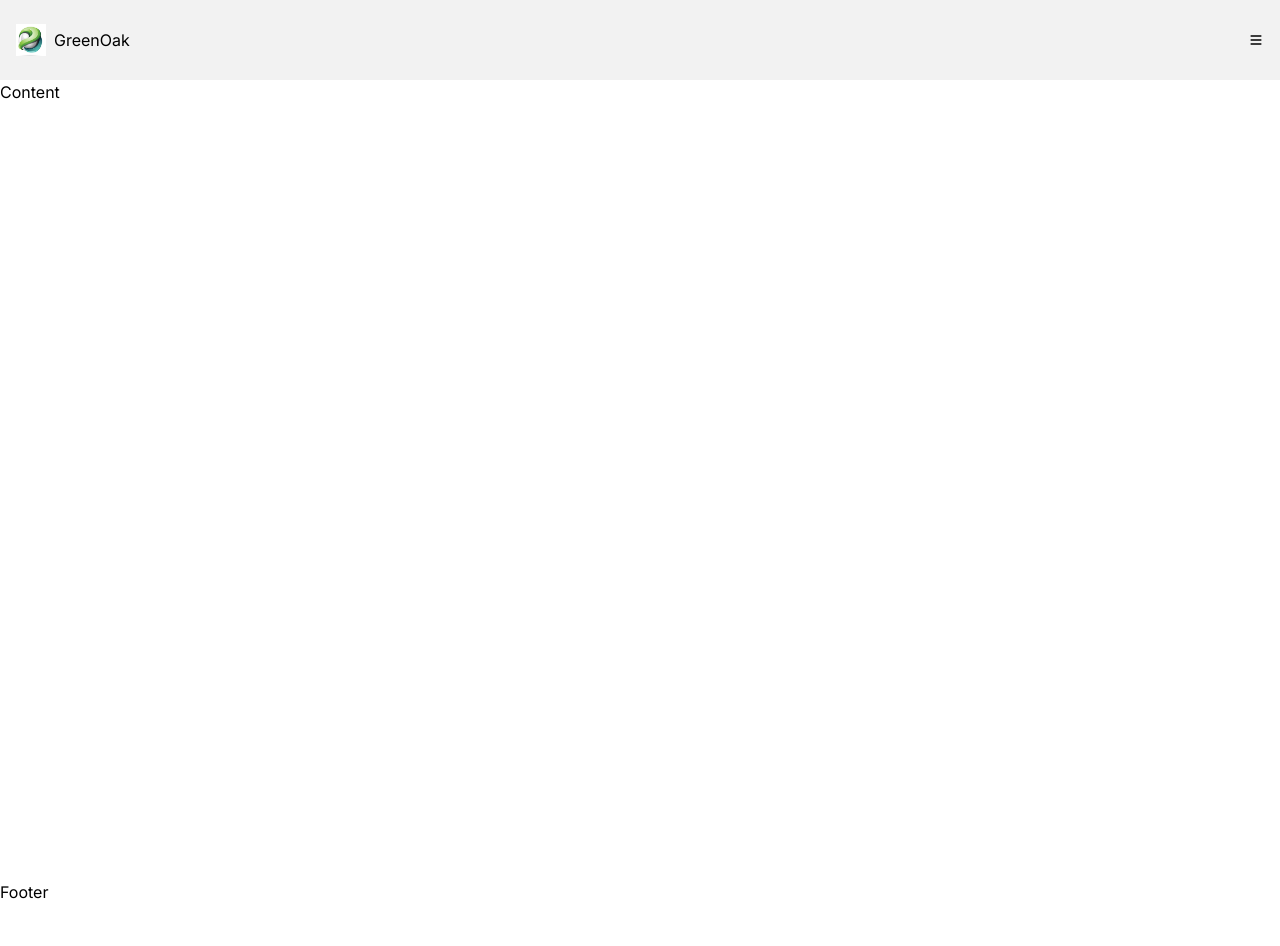
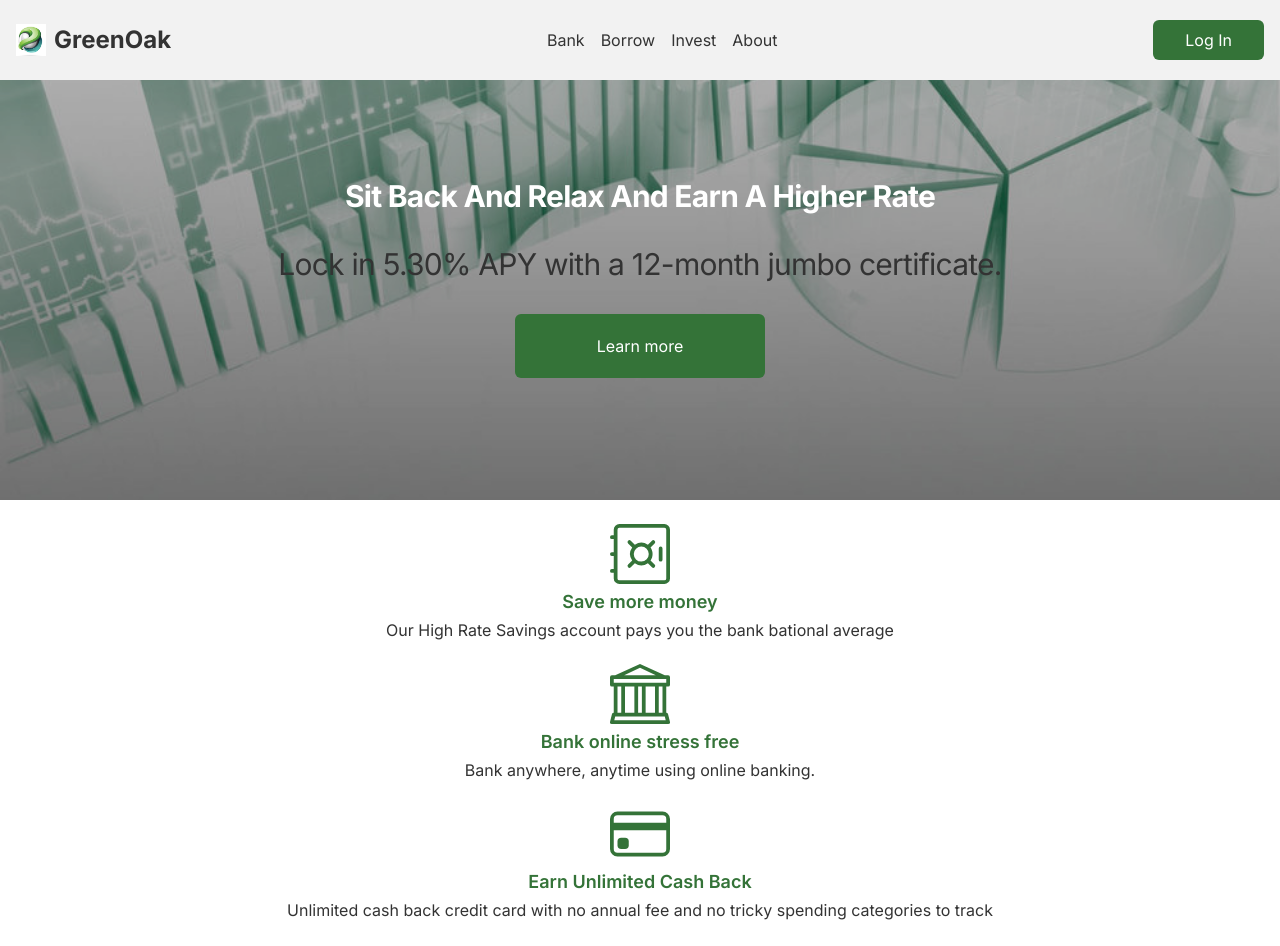
Before and after one commit to vulpes231/green-oak-client, a React (Vite) app: page / in a window 1280 px wide. Shown: the top 946 px of the page. Before the commit the page ends 904 px from the top, so only its background shows below. Built offline with nearby package versions, Linux system fonts and the light colour scheme.

Commit message:
feat-hero section

```diff
--- /dev/null
+++ b/src/components/Article.jsx
@@ -0,0 +1,13 @@
+import React from "react";
+
+const Article = ({ icon, title, paragraph }) => {
+  return (
+    <article className="flex flex-col items-center gap-1 text-center">
+      {icon}
+      <h3 className="text-[#347338] text-lg font-semibold">{title}</h3>
+      <p className="leading-5 text-[#333]">{paragraph}</p>
+    </article>
+  );
+};
+
+export default Article;
--- /dev/null
+++ b/src/components/Button.jsx
@@ -0,0 +1,11 @@
+import React from "react";
+
+const Button = ({ title, onClick, className }) => {
+  return (
+    <button onClick={onClick} className={className}>
+      {title}
+    </button>
+  );
+};
+
+export default Button;
--- a/src/components/Content.jsx
+++ b/src/components/Content.jsx
@@ -1,8 +1,15 @@
 import React from "react";
 import WithStyles from "../hoc/WithStyles";
+import Hero from "./Hero";
+import Slider from "./Slider";
 
 const Content = () => {
-  return <main className="mt-[80px]">Content</main>;
+  return (
+    <main className="mt-[80px] w-full">
+      <Hero />
+      <Slider />
+    </main>
+  );
 };
 
 export default WithStyles(Content);
--- a/src/components/Header.jsx
+++ b/src/components/Header.jsx
@@ -4,6 +4,7 @@ import { HiMenu, HiMenuAlt1 } from "react-icons/hi";
 import { navLinks } from "../constants";
 
 import { motion } from "framer-motion";
+import Button from "./Button";
 
 const Header = () => {
   const [toggle, setToggle] = useState(false);
@@ -26,28 +27,39 @@ const Header = () => {
 
   return (
     <header
-      className={`fixed top-0 w-full h-[80px] p-4 bg-[#F2F2F2] grid content-center z-1`}
+      className={`fixed top-0 w-full h-[80px] p-4 bg-[#F2F2F2] grid content-center z-50 text-[#333]`}
     >
       <nav className="flex justify-between items-center">
         {/* logo */}
         <span className="flex justify-between items-center gap-2">
           <img src={logo} alt="" width={30} />
-          <h1>GreenOak</h1>
+          <h1 className="text-2xl font-bold">GreenOak</h1>
         </span>
 
         {/* monbile links */}
         <motion.ul
           className={
             toggle
-              ? "flex flex-col bg-[#F2F2F2] absolute top-[80px] left-0 w-full items-center gap-4 pb-10"
+              ? "flex flex-col justify-center bg-[#F2F2F2] absolute top-[80px] left-0 w-full min-h-screen items-center gap-4 pb-24 font-semibold hover:text-[#347338]"
               : "hidden"
           }
         >
           {links}
         </motion.ul>
 
+        {/* desktop links */}
+        <motion.ul className="hidden md:flex gap-4">{links}</motion.ul>
+
+        {/* join button */}
+        {!toggle && (
+          <Button
+            title="Log In"
+            className="bg-[#347338] px-8 py-2 text-[#fff] rounded-md"
+          />
+        )}
+
         {/* menu button */}
-        <span onClick={handleToggle}>
+        <span onClick={handleToggle} className="sm:hidden text-2xl font-bold">
           {!toggle ? <HiMenu /> : <HiMenuAlt1 />}
         </span>
       </nav>
--- a/src/components/Hero.jsx
+++ b/src/components/Hero.jsx
@@ -0,0 +1,22 @@
+import React from "react";
+import Button from "./Button";
+
+const Hero = () => {
+  return (
+    <section className="hero relative p-6 flex flex-col justify-center gap-6 md:gap-6 items-center text-center ">
+      <div className="absolute bg-black w-full h-full left-0 opacity-30 -z-0"></div>
+      <h4 className="text-2xl sm:text-3xl font-bold capitalize tracking-tight leading-7 text-white z-40 ">
+        Sit back and relax and earn a higher rate
+      </h4>
+      <h3 className="text-xl sm:text-3xl  text-[#333] tracking-tight leading-5 z-40 p-2 rounded-md ">
+        Lock in 5.30% APY with a 12-month jumbo certificate.
+      </h3>
+      <Button
+        title="Learn more"
+        className="bg-[#347338] px-8 py-3 md:py-5 text-[#fff] rounded-md mb-6 w-[150px] md:w-[250px] whitespace-nowrap z-40"
+      />
+    </section>
+  );
+};
+
+export default Hero;
--- a/src/components/Loader.jsx
+++ b/src/components/Loader.jsx
@@ -2,7 +2,7 @@ import React from "react";
 
 const Loader = () => {
   return (
-    <div className="absolute top-0 left-0 w-full min-h-screen bg-red-100 grid content-center text-center">
+    <div className="absolute top-0 left-0 w-full min-h-screen bg-[rgba(52,115,56,0.07)] bg-opacity-90 grid content-center text-center">
       Loading...
     </div>
   );
--- /dev/null
+++ b/src/components/Slider.jsx
@@ -0,0 +1,41 @@
+import React from "react";
+import { BsBank, BsCreditCard, BsPrinter, BsSafe } from "react-icons/bs";
+import Article from "./Article";
+
+const Slider = () => {
+  return (
+    <section className="p-6 flex flex-col gap-6 ">
+      <Article
+        icon={<BsSafe className="text-6xl text-[#347338]" />}
+        title="
+          Save more money
+        "
+        paragraph="Our High Rate Savings account pays you the bank bational average"
+      />
+      <Article
+        icon={<BsBank className="text-6xl text-[#347338]" />}
+        title="
+        Bank online stress free
+        "
+        paragraph="Bank anywhere, anytime using online banking."
+      />
+      <Article
+        icon={<BsCreditCard className="text-6xl text-[#347338]" />}
+        title="
+        Earn Unlimited Cash Back
+        "
+        paragraph="Unlimited cash back credit card with no annual fee and no tricky
+        spending categories to track"
+      />
+      <Article
+        icon={<BsPrinter className="text-6xl text-[#347338]" />}
+        title="
+        Check out our checking
+        "
+        paragraph="ATm rebates - No ATM scavenger hunts plus no overdraft fees"
+      />
+    </section>
+  );
+};
+
+export default Slider;
--- a/src/components/index.js
+++ b/src/components/index.js
@@ -2,5 +2,7 @@ import Header from "./Header";
 import Content from "./Content";
 import Footer from "./Footer";
 import Loader from "./Loader";
+import Button from "./Button";
+import Slider from "./Slider";
 
-export { Header, Content, Footer, Loader };
+export { Header, Content, Footer, Loader, Button, Slider };
--- a/src/index.css
+++ b/src/index.css
@@ -7,3 +7,17 @@
 body {
   font-family: "Inter", sans-serif;
 }
+
+.hero {
+  background-image: url("/src/assets/bg.jpg");
+  background-position: center;
+  background-repeat: no-repeat;
+  background-size: cover;
+  min-height: calc(100vh - 480px);
+}
+
+@media screen and (min-width: 768px) {
+  .hero {
+    min-height: calc(100vh - 380px);
+  }
+}
```
